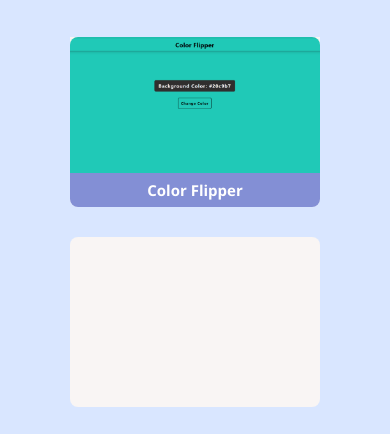
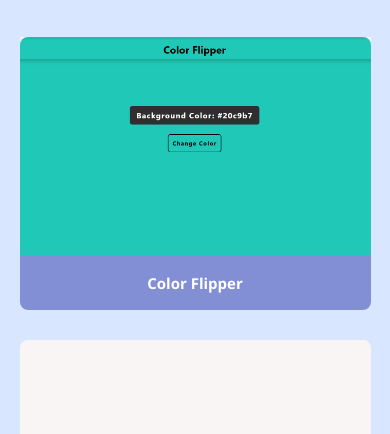
Before and after one commit to elkorf/JavaScript-Projects, a plain HTML site: page index.html in a window 390 px wide. Shown: the part 338-772 px from the top of the page. Drawn offline with nearby package versions, Linux system fonts and the light colour scheme.

Commit message:
Fixed Card issue

```diff
--- a/src/styles.css
+++ b/src/styles.css
@@ -165,8 +165,10 @@ nav a:hover {
     grid-template-columns: 1fr;
   }
   .project-item {
-    height: 170px;
-    width: 250px;
+    /* height: 170px; */
+    /* width: 250px; */
+    height: 70vw;
+    width: 90%;
   }
   .project-title h2 {
     font-size: 15px;
```
